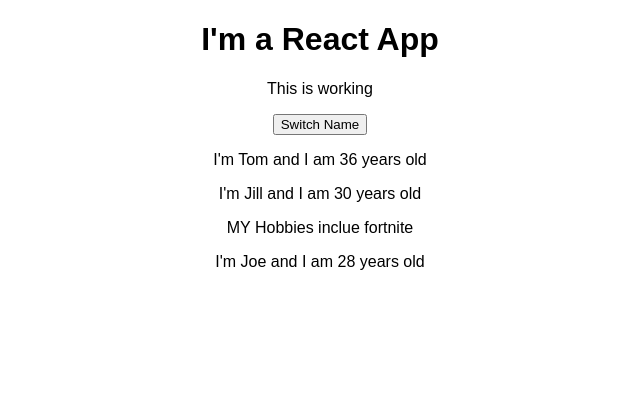
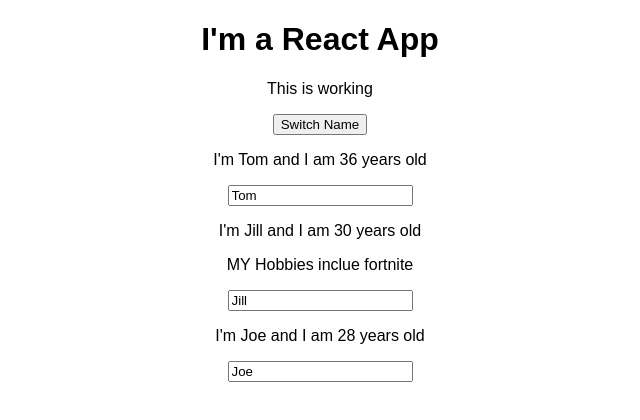
Before and after one commit to ETS-ReactNative4/react-complete-guide-1, a React (Create React App) app: page / in a window 1280 px wide. Shown: the top 420 px of the page, without its empty margins (320-960 px from the left). Built offline with nearby package versions, Linux system fonts and the light colour scheme.

Commit message:
lec45 onchange events between state and props, input field, new namechange func in state

```diff
--- a/src/App.js
+++ b/src/App.js
@@ -20,7 +20,22 @@
     ]});
   }
 
+  nameChangeHandler = (event) => {
+    this.setState({
+      persons: [
+        {name: "Tom", age: 36},
+        {name: event.target.value, age: 30},
+        {name: "Joe", age: 28}
+      ]
+    });
+  }
+
   render() {
+    // <button onClick={() => this.switchNameHandler('Thomas')}>
+    // return is implied but hidden after the fat arrow func only when on one line,
+    // otherwise have to use curly braces
+    // also this allows to pass data directly into the function call, but this can
+    // be inefficient so dont use it if you dont have to, bind syntax is better
     return (
       <div className="App">
         <h1>I'm a React App</h1>
@@ -32,7 +47,9 @@
         <Person
           name={this.state.persons[1].name}
           age={this.state.persons[1].age}
-          click={this.switchNameHandler.bind(this, 'Tommy')} >MY Hobbies inclue fortnite </Person>
+          click={this.switchNameHandler.bind(this, 'Tommy')}
+          changed={this.nameChangeHandler} >MY Hobbies inclue fortnite
+        </Person>
         <Person
           name={this.state.persons[2].name}
           age={this.state.persons[2].age}/>
--- a/src/Person/Person.js
+++ b/src/Person/Person.js
@@ -5,6 +5,7 @@
         <div>
             <p onClick={props.click}>I'm {props.name} and I am {props.age} years old</p>
             <p>{props.children}</p>
+            <input type='text' onChange={props.changed} value={props.name}/>
         </div>
     )
 }
```
